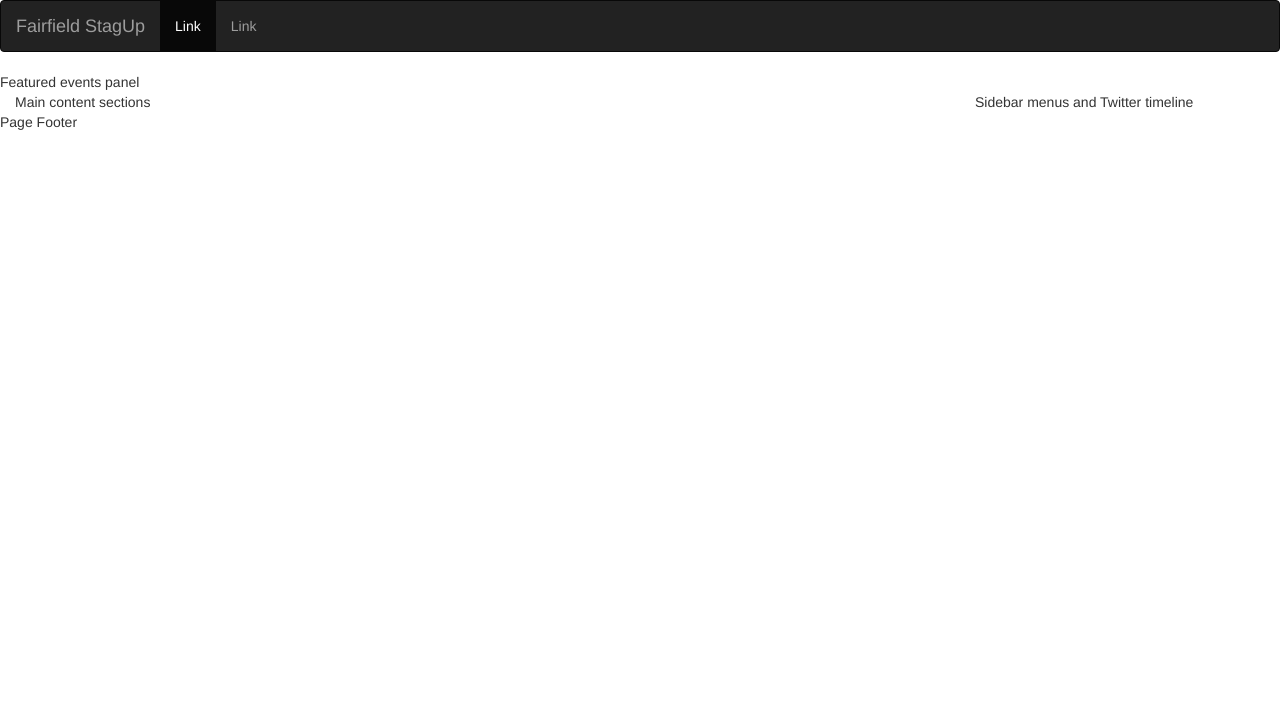
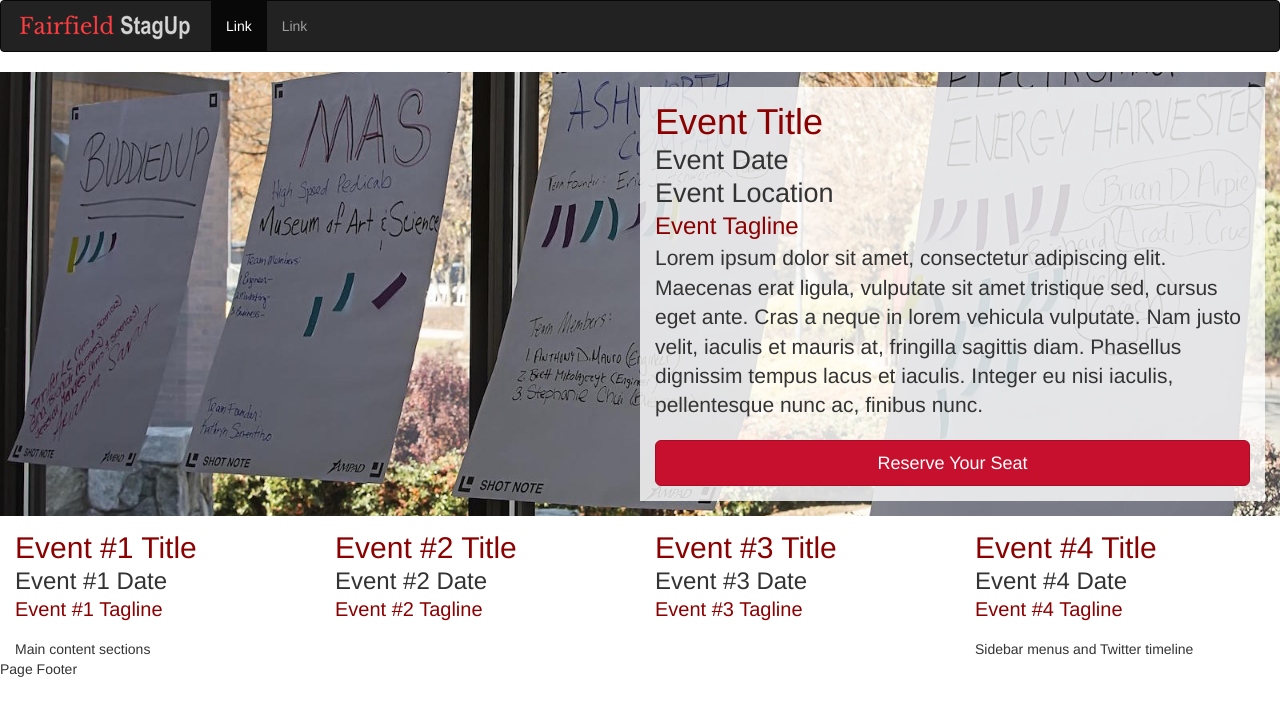
Before and after one commit to christopherhuntley/stagup-bootstrap, a plain HTML site: page index.html in a window 1280 px wide. Drawn offline with nearby package versions, Linux system fonts and the light colour scheme.

Commit message:
Completed part 4

```diff
--- /dev/null
+++ b/assets/css/styles.css
@@ -0,0 +1,51 @@
+/**
+* ====================================================================
+*  styles.css -- Global styles for the Fairfield StagUp website
+* ====================================================================
+*/
+
+/*---- Basic Styling ----*/
+h1 {
+  color:darkred;
+}
+
+.btn-primary {
+  background-color: #C6102E;
+  border-color: #A50D27;
+}
+
+/*---- Navbar Styling ----*/
+.navbar-brand { padding: 6px 15px;}
+
+/*---- Feature-Panel Styling ----*/
+.feature-panel h1, .feature-panel h2, .feature-panel h3 {
+  margin:0 0 4px;
+}
+.feature-panel h3 {
+  color: darkred;
+}
+.featured-events-top {
+  background-image: url(../images/FeaturePhoto.jpg);
+  background-size: cover;
+  background-position: center center;
+  padding: 15px;
+}
+.featured-text-container {
+  background-color: rgba(100%, 100%, 100%, 0.8);
+  padding: 15px;
+}
+.featured-events-top h2 {
+  font-size: 27px;
+}
+.featured-events-bottom {
+  padding: 15px 0;
+}
+.featured-events-bottom h1 {
+  font-size: 30px;
+}
+.featured-events-bottom h2 {
+  font-size: 24px;
+}
+.featured-events-bottom h3 {
+  font-size:20px;
+}
--- a/index.html
+++ b/index.html
@@ -9,6 +9,9 @@
 
     <!-- Bootstrap -->
     <link rel="stylesheet" href="https://maxcdn.bootstrapcdn.com/bootstrap/3.3.5/css/bootstrap.min.css">
+
+    <!-- Custom Styling -->
+    <link rel="stylesheet" href="assets/css/styles.css">
 
     <!-- HTML5 shim and Respond.js for IE8 support of HTML5 elements and media queries -->
     <!-- WARNING: Respond.js doesn't work if you view the page via file:// -->
@@ -31,7 +34,7 @@
                 <span class="icon-bar"></span>
                 <span class="icon-bar"></span>
               </button>
-              <a class="navbar-brand" href="#">Fairfield StagUp</a>
+              <a class="navbar-brand" href="#"><img src="assets/images/FairfieldStagUp.png" alt="brand"></a>
             </div>
 
             <!-- Collect the nav links, forms, and other content for toggling -->
@@ -45,8 +48,39 @@
         </nav>
         <!-- Navbar End -->
       </header>
-      <section class="feature-panel row">
-        Featured events panel
+      <section class="feature-panel">
+        <div class="featured-events-top row">
+          <div class="featured-text-container col-sm-8 col-sm-offset-4 col-md-6 col-md-offset-6">
+            <h1>Event Title</h1>
+            <h2>Event Date</h2>
+            <h2>Event Location</h2>
+            <h3>Event Tagline</h3>
+            <p class="lead">Lorem ipsum dolor sit amet, consectetur adipiscing elit. Maecenas erat ligula, vulputate sit amet tristique sed, cursus eget ante. Cras a neque in lorem vehicula vulputate. Nam justo velit, iaculis et mauris at, fringilla sagittis diam. Phasellus dignissim tempus lacus et iaculis. Integer eu nisi iaculis, pellentesque nunc ac, finibus nunc.</p>
+            <a href="#" class="btn btn-primary btn-lg btn-block">Reserve Your Seat</a>
+          </div>
+        </div>
+        <div class="featured-events-bottom row">
+          <div class="featured-event-teaser col-md-3 col-sm-6">
+            <h1>Event #1 Title</h1>
+            <h2>Event #1 Date</h2>
+            <h3>Event #1 Tagline</h3>
+          </div>
+          <div class="featured-event-teaser col-md-3 col-sm-6">
+            <h1>Event #2 Title</h1>
+            <h2>Event #2 Date</h2>
+            <h3>Event #2 Tagline</h3>
+          </div>
+          <div class="featured-event-teaser col-md-3 col-sm-6">
+            <h1>Event #3 Title</h1>
+            <h2>Event #3 Date</h2>
+            <h3>Event #3 Tagline</h3>
+          </div>
+          <div class="featured-event-teaser col-md-3 col-sm-6">
+            <h1>Event #4 Title</h1>
+            <h2>Event #4 Date</h2>
+            <h3>Event #4 Tagline</h3>
+          </div>
+        </div>
       </section>
       <div class="row">
         <main class="main-content col-sm-9">
```
Also changed, not shown: assets/images/FairfieldStagUp.png (added), assets/images/FeaturePhoto.jpg (added).
